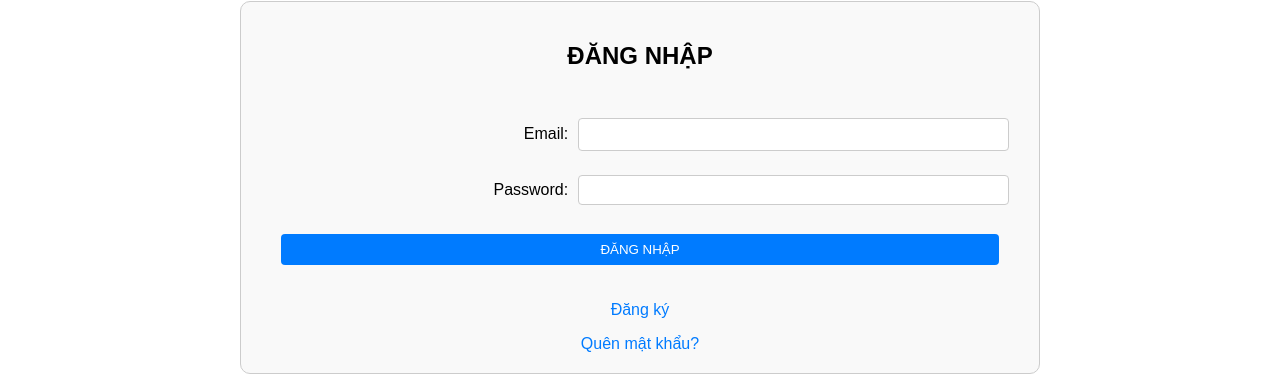
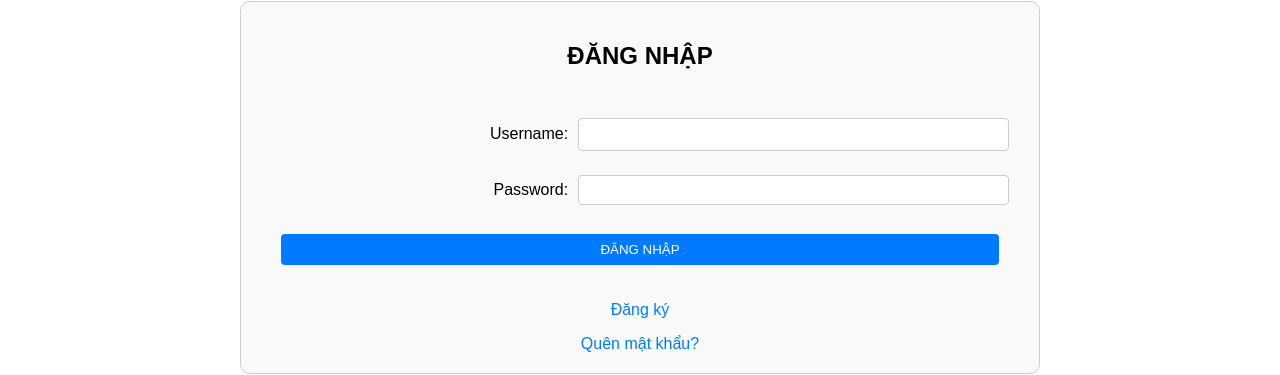
Before and after one commit to tnhi1603/Enterprise-Personnel-Management-System-Web-App, a React (Create React App) app: page /login in a window 1280 px wide. Shown: the part 138-513 px from the top of the page. Built offline with nearby package versions, Linux system fonts and the light colour scheme.

Commit message:
update_staff&project

```diff
--- a/src/components/Login.js
+++ b/src/components/Login.js
@@ -1,31 +1,66 @@
-import React from 'react';
-import { Link } from 'react-router-dom';
+import React, { useState } from 'react';
+import { Link, useNavigate } from 'react-router-dom';
+import axios from 'axios';
 import './Form.css';
-import Header from './Header.js';
-import Footer from './Footer.js';
-
+import Header from './Header';
+import Footer from './Footer';
 
 function Login() {
+  const [username, setUsername] = useState('');
+  const [password, setPassword] = useState('');
+  const [error, setError] = useState('');
+  const navigate = useNavigate();
+
+  const handleSubmit = async (event) => {
+    event.preventDefault();
+    try {
+      const response = axios.post('http://localhost:3001/api/login', { username, password });
+      // Assuming the token is returned in the response
+      const { token } = response.data;
+
+      // Save token to local storage or state management
+      localStorage.setItem('token', token);
+
+      // Redirect to the dashboard
+      navigate('/dashboard');
+    } catch (err) {
+      setError('Invalid username or password');
+    }
+  };
+
   return (
     <div className="login">
       <div><Header /></div>
       <div className="form-container">
         <h2>ĐĂNG NHẬP</h2>
-      <form>
+        {error && <p className="error">{error}</p>}
+        <form onSubmit={handleSubmit}>
           <div className="form-group">
-        <label>Email: </label>
-        <input type="text" name="email" />
+            <label>Username: </label>
+            <input
+              type="text"
+              name="username"
+              value={username}
+              onChange={(e) => setUsername(e.target.value)}
+              required
+            />
           </div>
           <div className="form-group">
             <label>Password: </label>
-        <input type="password" name="password" />
+            <input
+              type="password"
+              name="password"
+              value={password}
+              onChange={(e) => setPassword(e.target.value)}
+              required
+            />
           </div>
           <button type="submit">ĐĂNG NHẬP</button>
         </form>
         <Link to="/register">Đăng ký</Link>
         <Link to="/forgot-password">Quên mật khẩu?</Link>
       </div>
-    <div className><Footer /></div>
+      <div><Footer /></div>
     </div>
   );
 }
```
Also changed, not shown: routes/login.js (+1 -38 lines), routes/employee_detail.js (added), routes/project_detail.js (added). Lines whose indentation alone changed are shown as unchanged.
